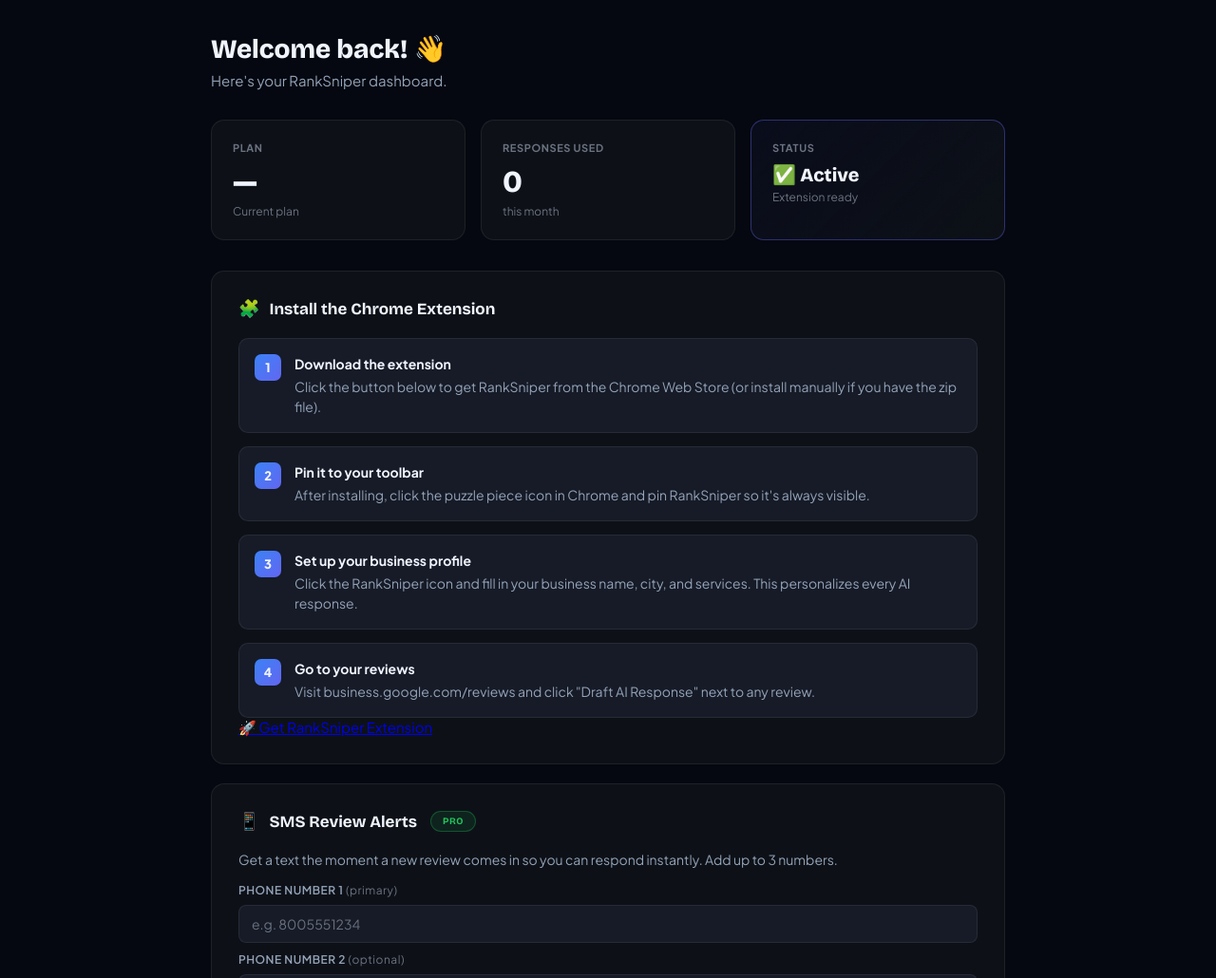
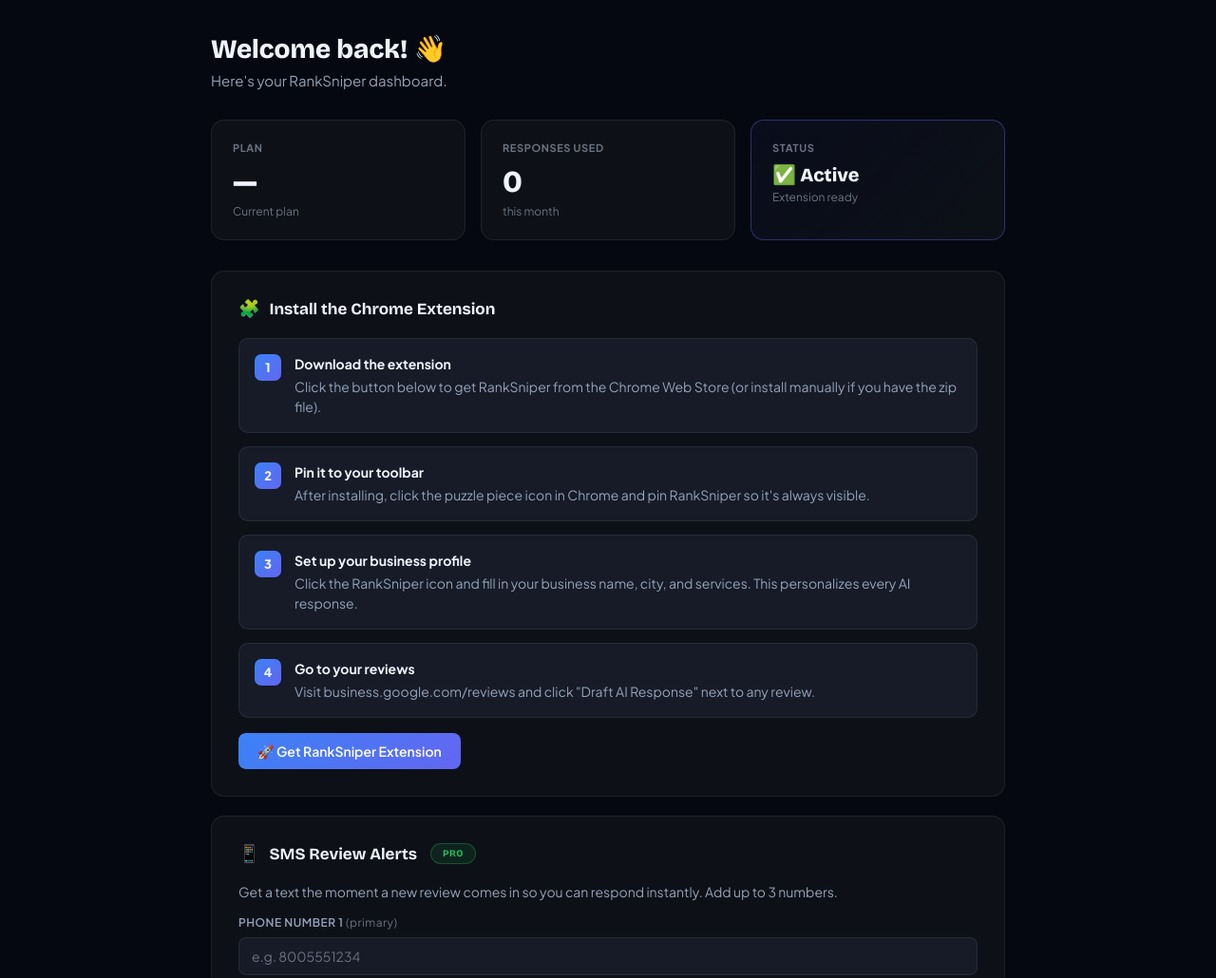
Before and after one commit to d12133434rf/RankSniperWeb, a website: page public/dashboard.html in a window 1280 px wide. Shown: the part 70-1100 px from the top of the page at 95% size. Drawn offline with nearby package versions, Linux system fonts and the light colour scheme; no server answers; sample sign-in values are in the browser's storage.

Commit message:
Update dashboard.html

```diff
--- a/public/dashboard.html
+++ b/public/dashboard.html
@@ -147,7 +147,7 @@
       <div class="install-step"><div class="install-step-num">3</div><div class="install-step-text"><strong>Set up your business profile</strong>Click the RankSniper icon and fill in your business name, city, and services. This personalizes every AI response.</div></div>
       <div class="install-step"><div class="install-step-num">4</div><div class="install-step-text"><strong>Go to your reviews</strong>Visit business.google.com/reviews and click "Draft AI Response" next to any review.</div></div>
     </div>
-    <a href="https://chromewebstore.google.com/detail/ranksniper-google-review/jdjmekgpofeekgidkobckhbfkjfjiike">🚀 Get RankSniper Extension</a>
+    <a href="https://chromewebstore.google.com/detail/ranksniper-google-review/jdjmekgpofeekgidkobckhbfkjfjiike" class="install-link">🚀 Get RankSniper Extension</a>
   </div>
 
   <div class="section">
```
